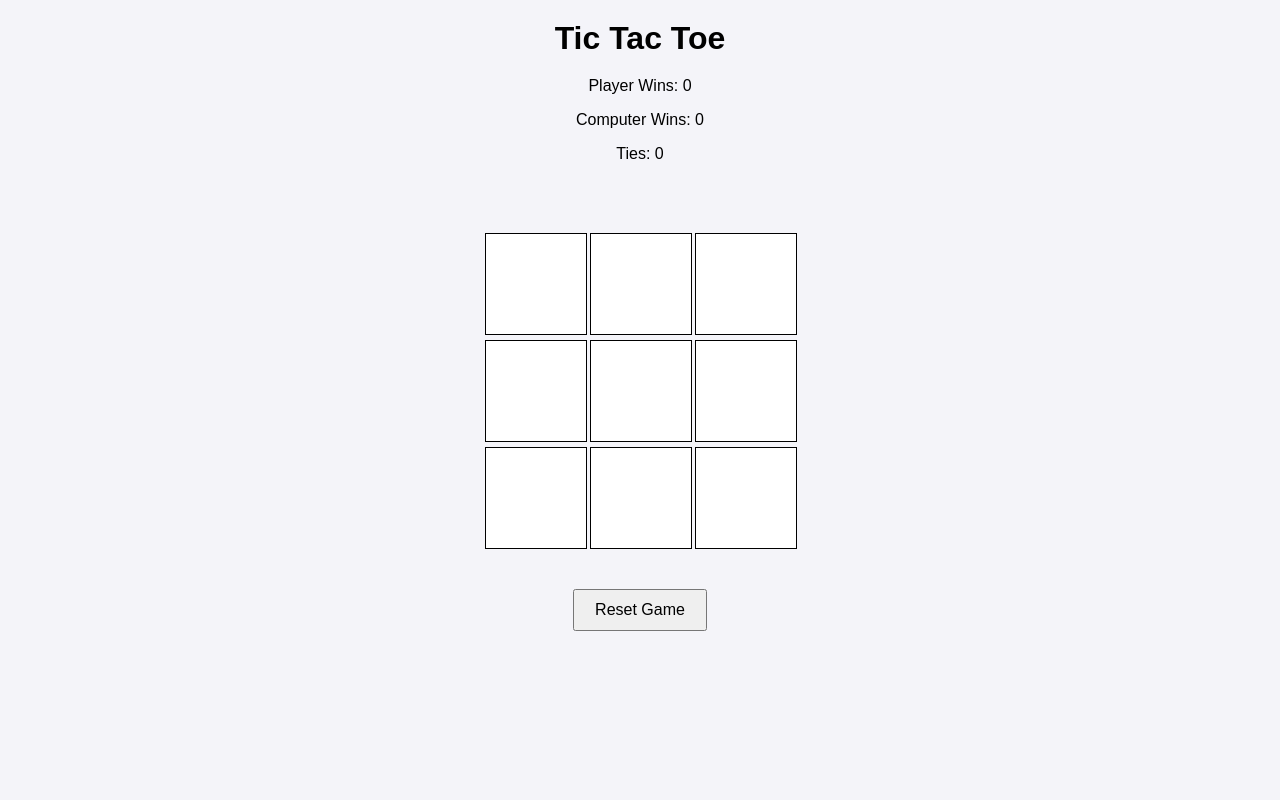
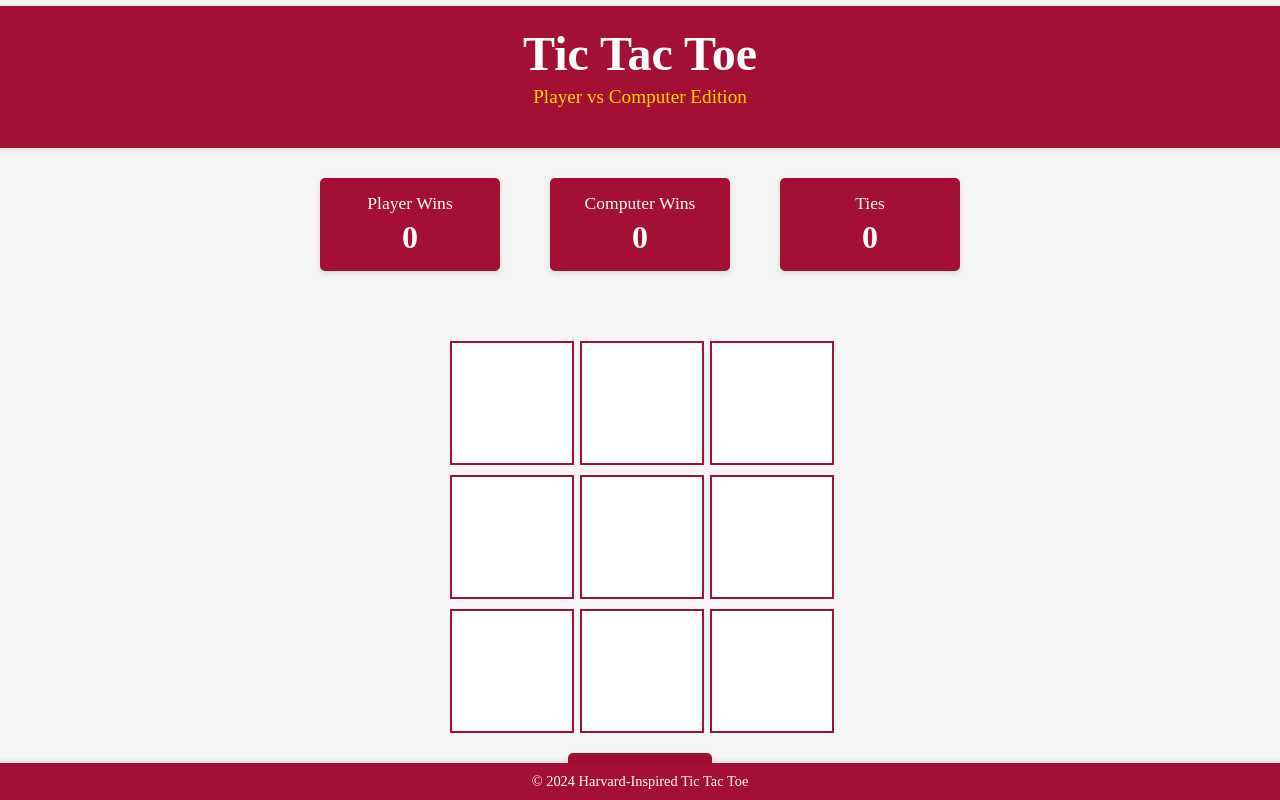
Before and after one commit to MousaAdnan/CS50-Projects, a Flask app: page / in a window 1280 px wide. Run offline with Flask 3, Linux system fonts and the light colour scheme.

Commit message:
Wed, Nov 27, 2024, 1:21 AM -05:00

```diff
--- a/project/tic-tac-toe/static/styles.css
+++ b/project/tic-tac-toe/static/styles.css
@@ -1,53 +1,141 @@
+/* General Body Styling */
 body {
-    font-family: Arial, sans-serif;
-    text-align: center;
+    font-family: 'Crimson Text', serif; /* Harvard-like serif font */
     margin: 0;
     padding: 0;
-    background-color: #f4f4f9;
+    background-color: #f5f5f5;
+    color: #2c2c2c;
+    display: flex;
+    flex-direction: column;
+    align-items: center;
+    justify-content: center;
+    min-height: 100vh;
 }
 
-h1 {
-    margin: 20px 0;
+/* Header Styling */
+header {
+    text-align: center;
+    background-color: #A41034; /* Harvard Maroon */
+    color: #ffffff;
+    padding: 20px;
+    width: 100%;
+    box-shadow: 0px 2px 5px rgba(0, 0, 0, 0.1);
 }
 
+header h1 {
+    font-size: 3rem;
+    margin: 0;
+}
+
+.subtitle {
+    font-size: 1.2rem;
+    margin-top: 5px;
+    color: #ffd700; /* Golden accent */
+}
+
+/* Main Content Styling */
+main {
+    margin-top: 30px;
+    text-align: center;
+}
+
+/* Scoreboard Styling */
 .scores {
+    display: flex;
+    justify-content: center;
+    gap: 50px;
     margin-bottom: 20px;
 }
 
+.score {
+    background-color: #A41034; /* Harvard Maroon */
+    color: #ffffff;
+    border-radius: 5px;
+    padding: 15px;
+    width: 150px;
+    box-shadow: 0px 3px 6px rgba(0, 0, 0, 0.1);
+}
+
+.score p {
+    font-size: 1.1rem;
+    margin: 0 0 5px;
+}
+
+.score span {
+    font-size: 2rem;
+    font-weight: bold;
+}
+
+/* Winner Message Styling */
 #winner-message {
-    font-size: 24px;
+    font-size: 1.8rem;
     font-weight: bold;
     margin: 20px 0;
-    color: #333;
     height: 30px; /* Reserve space even if empty */
+    color: #A41034; /* Harvard Maroon */
 }
 
+/* Grid Styling */
 #grid {
     display: grid;
-    grid-template-columns: repeat(3, 100px);
-    grid-gap: 5px;
+    grid-template-columns: repeat(3, 120px);
+    grid-gap: 10px;
     justify-content: center;
-    margin: 20px auto;
+    margin: 0 auto;
 }
 
 .cell {
-    width: 100px;
-    height: 100px;
+    width: 120px;
+    height: 120px;
     background-color: #ffffff;
-    border: 1px solid #000;
-    font-size: 36px;
+    border: 2px solid #A41034;
+    font-size: 48px;
+    font-family: 'Arial', sans-serif;
+    font-weight: bold;
     text-align: center;
-    line-height: 100px;
+    line-height: 120px;
     cursor: pointer;
+    transition: background-color 0.2s;
 }
 
 .cell:hover {
-    background-color: #f0f0f0;
+    background-color: #ffd700; /* Golden hover effect */
 }
 
+/* Reset Button Styling */
 button {
     margin-top: 20px;
     padding: 10px 20px;
-    font-size: 16px;
+    font-size: 18px;
+    font-family: 'Arial', sans-serif;
+    font-weight: bold;
+    background-color: #A41034;
+    color: #ffffff;
+    border: none;
+    border-radius: 5px;
     cursor: pointer;
+    box-shadow: 0px 3px 6px rgba(0, 0, 0, 0.1);
+    transition: background-color 0.3s;
 }
+
+button:hover {
+    background-color: #800020; /* Slightly darker maroon on hover */
+}
+
+/* Footer Styling */
+footer {
+    margin-top: 40px;
+    text-align: center;
+    background-color: #A41034;
+    color: #ffffff;
+    padding: 10px;
+    width: 100%;
+    position: fixed;
+    bottom: 0;
+    box-shadow: 0px -2px 5px rgba(0, 0, 0, 0.1);
+}
+
+footer p {
+    margin: 0;
+    font-size: 0.9rem;
+}
--- a/project/tic-tac-toe/templates/index.html
+++ b/project/tic-tac-toe/templates/index.html
@@ -7,11 +7,24 @@
     <link rel="stylesheet" href="/static/styles.css">
 </head>
 <body>
+    <header>
         <h1>Tic Tac Toe</h1>
+        <p class="subtitle">Player vs Computer Edition</p>
+    </header>
+    <main>
         <div class="scores">
-        <p>Player Wins: <span id="player-wins">0</span></p>
-        <p>Computer Wins: <span id="computer-wins">0</span></p>
-        <p>Ties: <span id="ties">0</span></p>
+            <div class="score">
+                <p>Player Wins</p>
+                <span id="player-wins">0</span>
+            </div>
+            <div class="score">
+                <p>Computer Wins</p>
+                <span id="computer-wins">0</span>
+            </div>
+            <div class="score">
+                <p>Ties</p>
+                <span id="ties">0</span>
+            </div>
         </div>
         <div id="winner-message"></div> <!-- Big text for the winner message -->
         <div id="grid">
@@ -20,6 +33,10 @@
             {% endfor %}
         </div>
         <button id="reset">Reset Game</button>
+    </main>
+    <footer>
+        <p>&copy; 2024 Harvard-Inspired Tic Tac Toe</p>
+    </footer>
     <script src="https://code.jquery.com/jquery-3.6.0.min.js"></script>
     <script src="/static/scripts.js"></script>
 </body>
```
Lines whose indentation alone changed are shown as unchanged.
